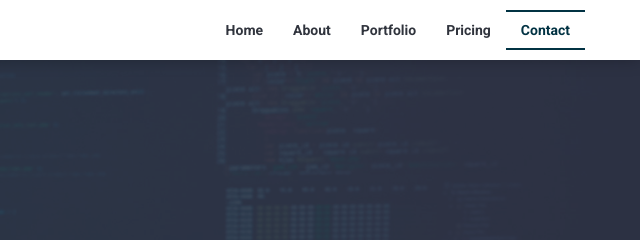
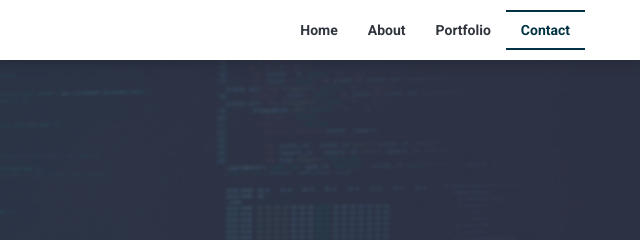
Before and after one commit to dheerajkp007/dheeraj.github.io, a plain HTML site: page index.html in a window 1280 px wide. Shown: the top 240 px of the page, 640-1280 px from the left. Drawn offline with Linux system fonts and the light colour scheme.

Commit message:
Update index.html

```diff
--- a/index.html
+++ b/index.html
@@ -83,9 +83,7 @@
 							<a class="scroll-link" href="#portfolio">Portfolio</a>
 						</li>
 
-						<li>
-							<a class="scroll-link" href="#pricing">Pricing</a>
-						</li>
+
 
 						<li>
 							<a class="scroll-link" href="#contact">Contact</a>
```
